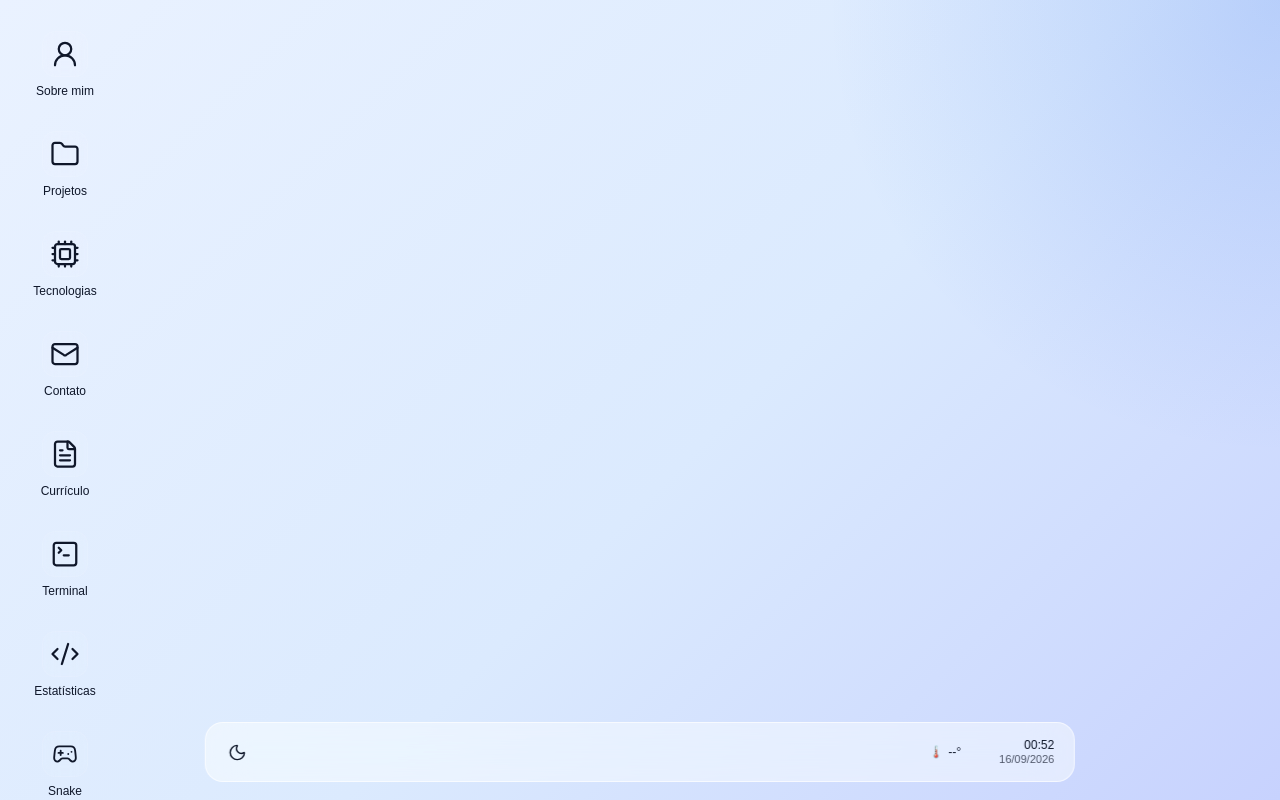
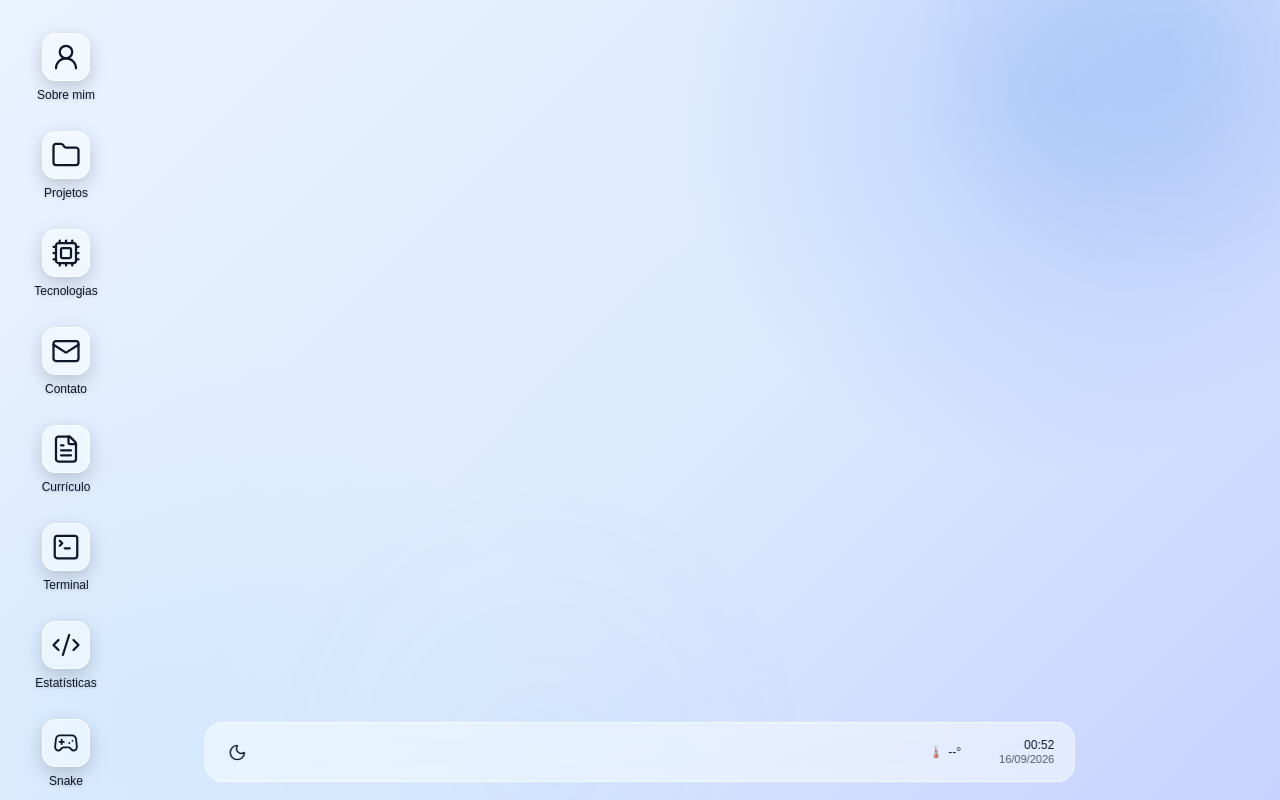
Before and after one commit to warlleyz/portfolio-warlley, a React (Vite) app: page / in a window 1280 px wide. Built offline with nearby package versions, Linux system fonts and the light colour scheme; no server answers.

Commit message:
feat: reformula visual do desktop

```diff
--- a/src/components/Desktop/Desktop.css
+++ b/src/components/Desktop/Desktop.css
@@ -1,3 +1,4 @@
+/* === DESKTOP === */
 .desktop {
     position: relative;
 
@@ -6,111 +7,261 @@
 
     overflow: hidden;
 
-    color: var(--text-primary);
+    color:
+        var(--text-primary,
+            #F4F8FC);
 
     background:
-        radial-gradient(circle at top right,
-            var(--wallpaper-glow),
+        radial-gradient(circle at 82% 12%,
+            var(--wallpaper-glow,
+                rgba(31, 140, 255, 0.14)),
             transparent 30%),
+        radial-gradient(circle at 12% 88%,
+            rgba(56, 189, 248, 0.06),
+            transparent 28%),
         linear-gradient(135deg,
-            var(--wallpaper-start),
-            var(--wallpaper-middle) 55%,
-            var(--wallpaper-end));
+            var(--wallpaper-start,
+                #07111F),
+            var(--wallpaper-middle,
+                #0D1B2A) 55%,
+            var(--wallpaper-end,
+                #122235));
 
     transition:
-        background 0.4s ease,
-        color 0.3s ease;
+        background 400ms ease,
+        color 300ms ease;
+}
+
+/* === DETALHES DO WALLPAPER === */
+.desktop::before,
+.desktop::after {
+    content: '';
+
+    position: absolute;
+
+    pointer-events: none;
+
+    border-radius: 50%;
+
+    filter:
+        blur(2px);
+
+    opacity: 0.7;
+}
+
+.desktop::before {
+    top: -220px;
+    right: -160px;
+
+    width: 540px;
+    height: 540px;
+
+    background:
+        radial-gradient(circle,
+            var(--wallpaper-glow,
+                rgba(31, 140, 255, 0.12)),
+            transparent 67%);
+}
+
+.desktop::after {
+    bottom: -260px;
+    left: 18%;
+
+    width: 620px;
+    height: 620px;
+
+    background:
+        radial-gradient(circle,
+            rgba(56, 189, 248, 0.045),
+            transparent 68%);
 }
 
 /* === ATALHOS === */
 .desktop-shortcuts {
     position: absolute;
+
     top: 24px;
-    left: 24px;
+    left: 22px;
 
     z-index: 1;
 
     display: flex;
     flex-direction: column;
-    gap: 18px;
+
+    gap: 10px;
 }
 
+/* === ATALHO === */
 .shortcut {
-    width: 82px;
-    min-height: 82px;
+    width: 88px;
+    min-height: 88px;
 
     display: flex;
     flex-direction: column;
     align-items: center;
     justify-content: center;
+
     gap: 7px;
 
-    border: 1px solid transparent;
+    padding:
+        7px 5px;
+
+    border:
+        1px solid transparent;
+
     border-radius: 12px;
 
-    background: transparent;
+    background:
+        transparent;
 
-    color: inherit;
+    color:
+        inherit;
 
-    cursor: pointer;
+    outline:
+        none;
 
     transition:
-        background 0.2s ease,
-        border-color 0.2s ease,
-        transform 0.2s ease;
+        background 160ms ease,
+        border-color 160ms ease,
+        transform 140ms ease,
+        box-shadow 160ms ease;
 }
 
 .shortcut:hover {
-    transform: translateY(-2px);
+    transform:
+        translateY(-2px);
 
-    border-color: rgba(255, 255, 255, 0.08);
+    border-color:
+        var(--border-secondary,
+            rgba(244, 248, 252, 0.08));
 
-    background: var(--hover-background);
-}
-
-.shortcut:focus {
-    outline: none;
+    background:
+        var(--hover-background,
+            rgba(31, 140, 255, 0.08));
 }
 
 .shortcut:active {
-    transform: scale(0.96);
+    transform:
+        scale(0.96);
 }
 
-/* === ÍCONES === */
+.shortcut:focus-visible {
+    border-color:
+        var(--accent-primary,
+            #1F8CFF);
+
+    box-shadow:
+        0 0 0 2px rgba(31, 140, 255, 0.18);
+}
+
+/* === ÍCONE === */
 .shortcut-icon {
-    width: 46px;
-    height: 46px;
+    width: 48px;
+    height: 48px;
 
     display: flex;
     align-items: center;
     justify-content: center;
 
-    border: 1px solid rgba(255, 255, 255, 0.08);
-    border-radius: 13px;
+    flex-shrink: 0;
 
-    background: rgba(255, 255, 255, 0.06);
+    border:
+        1px solid var(--glass-border,
+            rgba(244, 248, 252, 0.08));
 
-    backdrop-filter: blur(8px);
+    border-radius: 14px;
+
+    background:
+        var(--glass-background,
+            rgba(13, 27, 42, 0.68));
+
+    color:
+        var(--text-primary,
+            #F4F8FC);
+
+    backdrop-filter:
+        blur(10px) saturate(125%);
+
+    -webkit-backdrop-filter:
+        blur(10px) saturate(125%);
+
+    box-shadow:
+        0 6px 18px var(--shadow-soft,
+            rgba(0, 0, 0, 0.18));
+
+    transition:
+        color 160ms ease,
+        background 160ms ease,
+        border-color 160ms ease,
+        transform 160ms ease,
+        box-shadow 160ms ease;
 }
 
-.shortcut-name {
-    font-size: 12px;
-    line-height: 1.2;
-    text-align: center;
+.shortcut:hover .shortcut-icon {
+    transform:
+        translateY(-1px);
+
+    color:
+        var(--accent-primary,
+            #1F8CFF);
+
+    border-color:
+        rgba(31, 140, 255, 0.22);
+
+    background:
+        var(--glass-background-strong,
+            rgba(18, 34, 53, 0.88));
+
+    box-shadow:
+        0 8px 22px var(--shadow-medium,
+            rgba(0, 0, 0, 0.32));
 }
 
-/* === RESPONSIVO === */
+/* === NOME DO ATALHO === */
+.shortcut-name {
+    width: 100%;
 
+    overflow: hidden;
+
+    color:
+        var(--text-primary,
+            #F4F8FC);
+
+    font-size: 12px;
+    font-weight: 450;
+
+    line-height: 1.2;
+
+    text-align: center;
+
+    text-overflow: ellipsis;
+
+    white-space: nowrap;
+
+    text-shadow:
+        0 1px 3px rgba(0, 0, 0, 0.18);
+}
+
+/* === REDUÇÃO DE MOVIMENTO === */
+@media (prefers-reduced-motion: reduce) {
+
+    .desktop,
+    .shortcut,
+    .shortcut-icon {
+        transition: none;
+    }
+}
+
+/* === AJUSTE PARA TELAS BAIXAS === */
 @media (max-height: 760px) {
     .desktop-shortcuts {
-        display: flex;
-        flex-direction: column;
         flex-wrap: wrap;
         align-content: flex-start;
 
-        max-height: calc(100vh - 45px);
+        max-height:
+            calc(100vh - 115px);
 
-        column-gap: 18px;
-        row-gap: 18px;
+        column-gap: 10px;
+        row-gap: 10px;
     }
 }
--- a/src/components/Desktop/Desktop.jsx
+++ b/src/components/Desktop/Desktop.jsx
@@ -398,6 +398,8 @@ function Desktop({ theme, toggleTheme }) {
                         type="button"
                         data-app-id={app.id}
                         onClick={() => openApp(app.id)}
+                        aria-label={`Abrir ${app.name}`}
+                        title={app.name}
                     >
                         <span className="shortcut-icon">
                             {app.icon}
```
